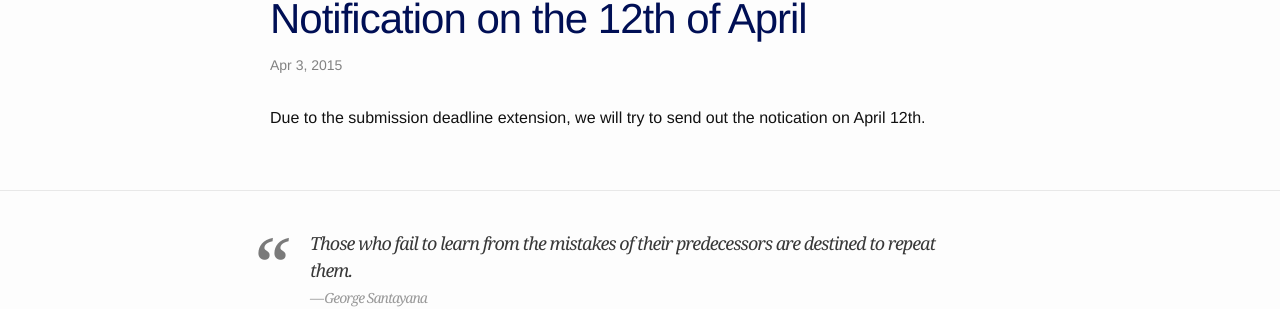
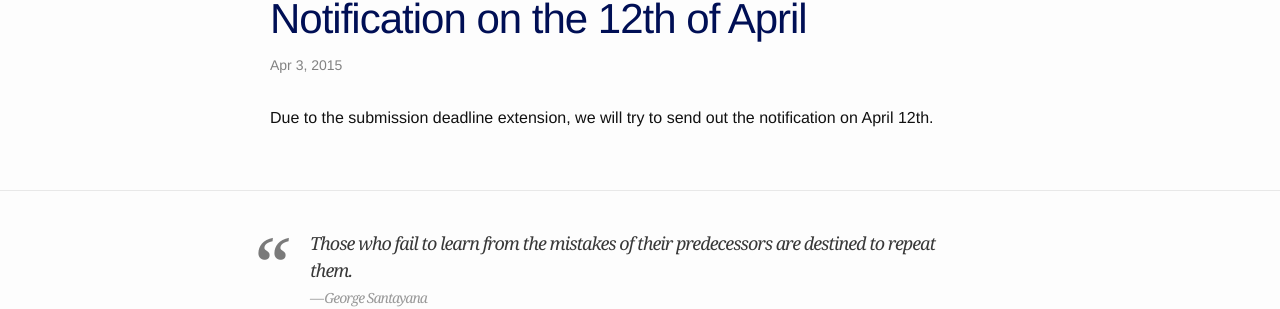
Before and after one commit to mielvds/noise-website, a Jekyll site: the page built from _posts/2015-04-03-notification.md, in a window 1280 px wide. Shown: the part 365-674 px from the top of the page. Built offline with Jekyll 4.4.1, drawn with Linux system fonts in a browser that asks for light colours.

```diff
--- a/_config.yml
+++ b/_config.yml
@@ -17,6 +17,9 @@ twitter_hashtag: "#NoISE2015"
 #github_username:  jekyll
 
 gems: ['jekyll/scholar']
+markdown: redcarpet
+redcarpet:
+  extensions: ["no_intra_emphasis", "fenced_code_blocks", "autolink", "tables", "with_toc_data"]
 
 # Build settings
 markdown: kramdown
@@ -31,7 +34,8 @@ scholar:
 
   source: ./_bibliography
   bibliography: papers.bib
-  bibliography_template: "{{reference}}"
+  bibliography_template: <a href="/assets/papers/{{key}}.pdf">{{reference}}</a>
+  #bibliography_template: "{{reference}}"
 
   replace_strings: true
   join_strings:    true
--- a/_posts/2015-04-03-notification.md
+++ b/_posts/2015-04-03-notification.md
@@ -5,4 +5,4 @@ date:   2015-04-03 09:30:00
 categories: news
 ---
 
-Due to the submission deadline extension, we will try to send out the notication on April 12th.
+Due to the submission deadline extension, we will try to send out the notification on April 12th.
--- a/css/main.scss
+++ b/css/main.scss
@@ -201,6 +201,20 @@ a:visited {
   color: $grey-color-dark
 }
 
+table{
+    border-collapse: collapse;
+    border-spacing: 2px;
+}
+
+th{
+    display:none
+}
+
+td:first-child {
+    padding-right: 10px;
+    border-right:1px solid #000000;
+}
+
 
 @font-face {
   font-family: OrangeJuice;
```
Also changed, not shown: _bibliography/papers.bib (+18 -5 lines), _bibliography/positions.bib (+8 -5 lines), _posts/2015-04-12-programme.md (added, +20 -0 lines), programme.md (+20 -0 lines), assets/6a00d83451df4569e20148c83132e4970c-250wi.gif (added), 6 other files.
